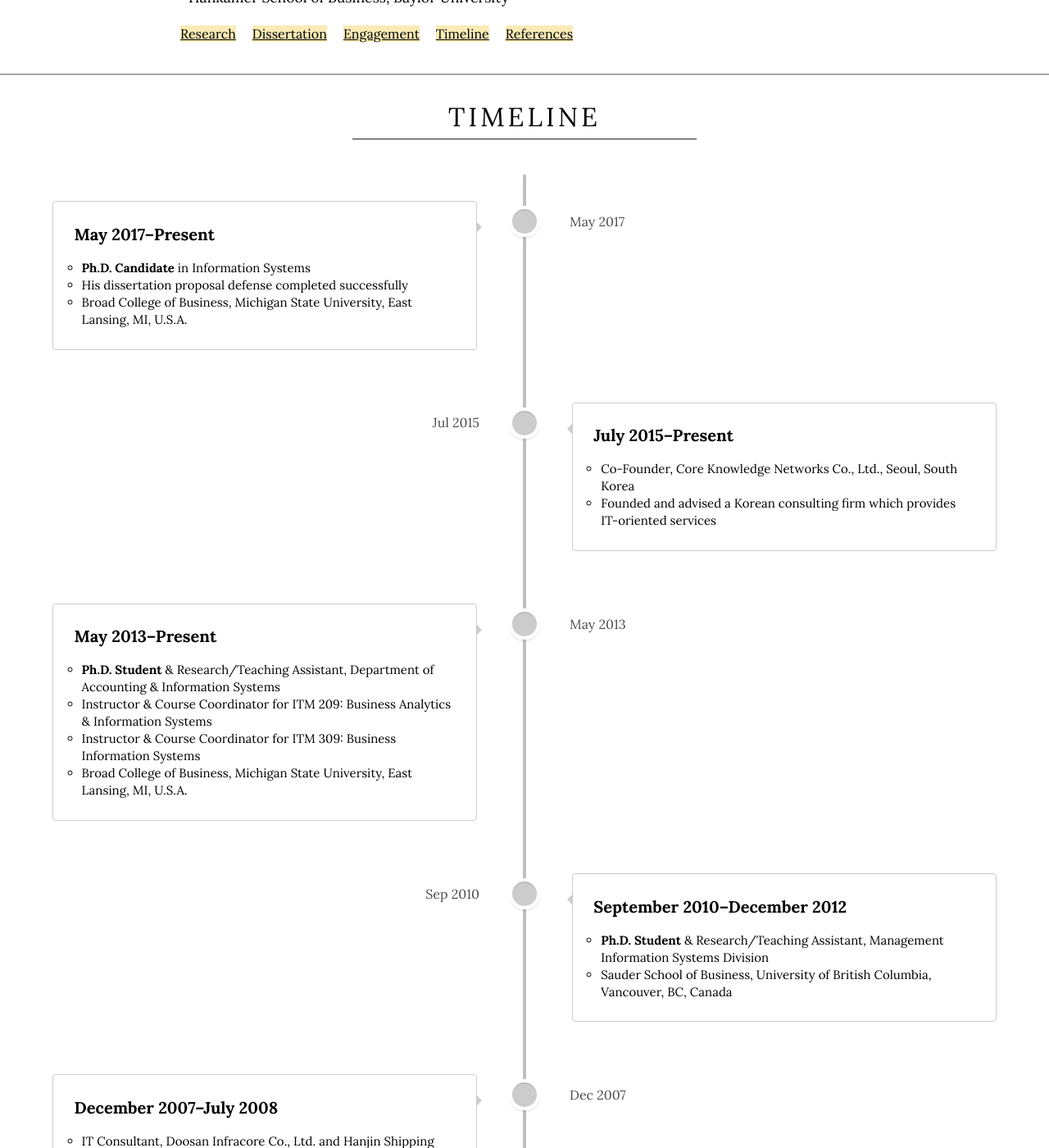
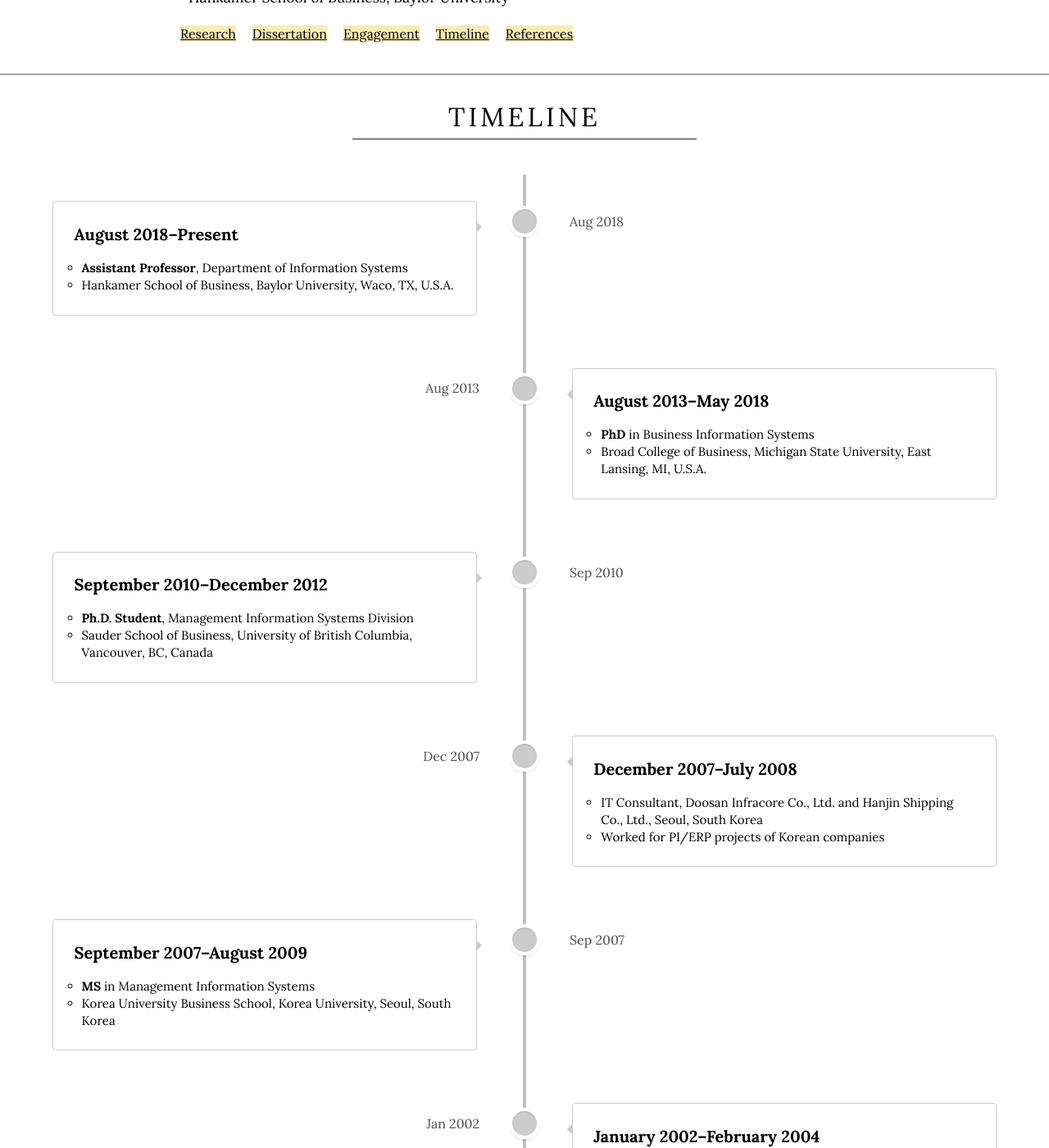
Before and after one commit to istaehun/taehun, a Jekyll site: the page built from timeline.html, in a window 1280 px wide and 1400 px high, scrolled down 241 px. Shown: the whole window at 82% size. Built offline with Jekyll 4.4.1, drawn with Linux system fonts in a browser that asks for light colours; nearby versions of some CDN libraries; some of the changed text lies outside the part shown.

Commit message:
Update timeline.yml

```diff
--- a/_data/timeline.yml
+++ b/_data/timeline.yml
@@ -1,32 +1,22 @@
 -
-  date: "May 2017"
-  title: "May 2017–Present"
+  date: "Aug 2018"
+  title: "August 2018–Present"
   text-list:
-    - "<strong>Ph.D. Candidate</strong> in Information Systems"
-    - "His dissertation proposal defense completed successfully"
-    - "Broad College of Business, Michigan State University, East Lansing, MI, U.S.A."
+    - "<strong>Assistant Professor</strong>, Department of Information Systems"
+    - "Hankamer School of Business, Baylor University, Waco, TX, U.S.A."
   image-list:
 -
-  date: "Jul 2015"
-  title: "July 2015–Present"
+  date: "Aug 2013"
+  title: "August 2013–May 2018"
   text-list:
-    - "Co-Founder, Core Knowledge Networks Co., Ltd., Seoul, South Korea"
-    - "Founded and advised a Korean consulting firm which provides IT-oriented services"
-  image-list:
--
-  date: "May 2013"
-  title: "May 2013–Present"
-  text-list:
-    - "<strong>Ph.D. Student</strong> & Research/Teaching Assistant, Department of Accounting & Information Systems"
-    - "Instructor & Course Coordinator for ITM 209: Business Analytics & Information Systems"
-    - "Instructor & Course Coordinator for ITM 309: Business Information Systems"
+    - "<strong>PhD</strong> in Business Information Systems"
     - "Broad College of Business, Michigan State University, East Lansing, MI, U.S.A."
   image-list:
 -
   date: "Sep 2010"
   title: "September 2010–December 2012"
   text-list:
-    - "<strong>Ph.D. Student</strong> & Research/Teaching Assistant, Management Information Systems Division"
+    - "<strong>Ph.D. Student</strong>, Management Information Systems Division"
     - "Sauder School of Business, University of British Columbia, Vancouver, BC, Canada"
   image-list:
 -
@@ -40,7 +30,7 @@
   date: "Sep 2007"
   title: "September 2007–August 2009"
   text-list:
-    - "<strong>Mater of Science</strong> in Management Information Systems"
+    - "<strong>MS</strong> in Management Information Systems"
     - "Korea University Business School, Korea University, Seoul, South Korea"
   image-list:
 -
@@ -49,23 +39,6 @@
   text-list:
     - "Quartermaster, the Republic of Korea Army, South Korea"
     - "Received a two-time citation for working to manage war supplies excellently"
-  image-list:
--
-  date: "Sep 2001"
-  title: "September–December 2001"
-  text-list:
-    - "Vice President of the English Conversation Society"
-    - "Published a periodical of English essays, “The Innovator”"
-    - "Directed English plays with school-based group for English study"
-    - "Korea University, Seoul, South Korea"
-  image-list:
--
-  date: "Mar 2001"
-  title: "March–August 2001"
-  text-list:
-    - "Vice President of Student Council"
-    - "Carried out annual events and guided freshmen"
-    - "Korea University Business School, Korea University, Seoul, South Korea"
   image-list:
 -
   date: "Mar 2000"
```
